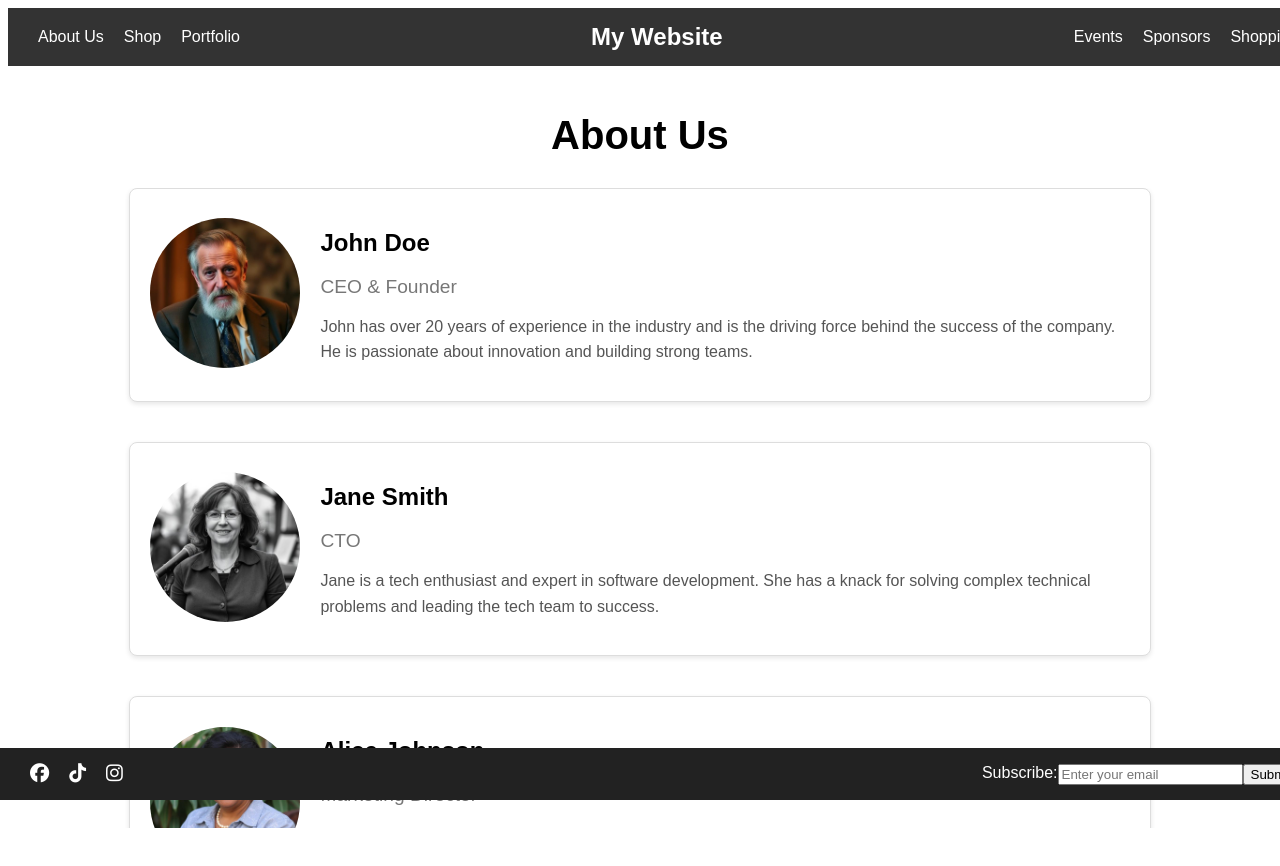
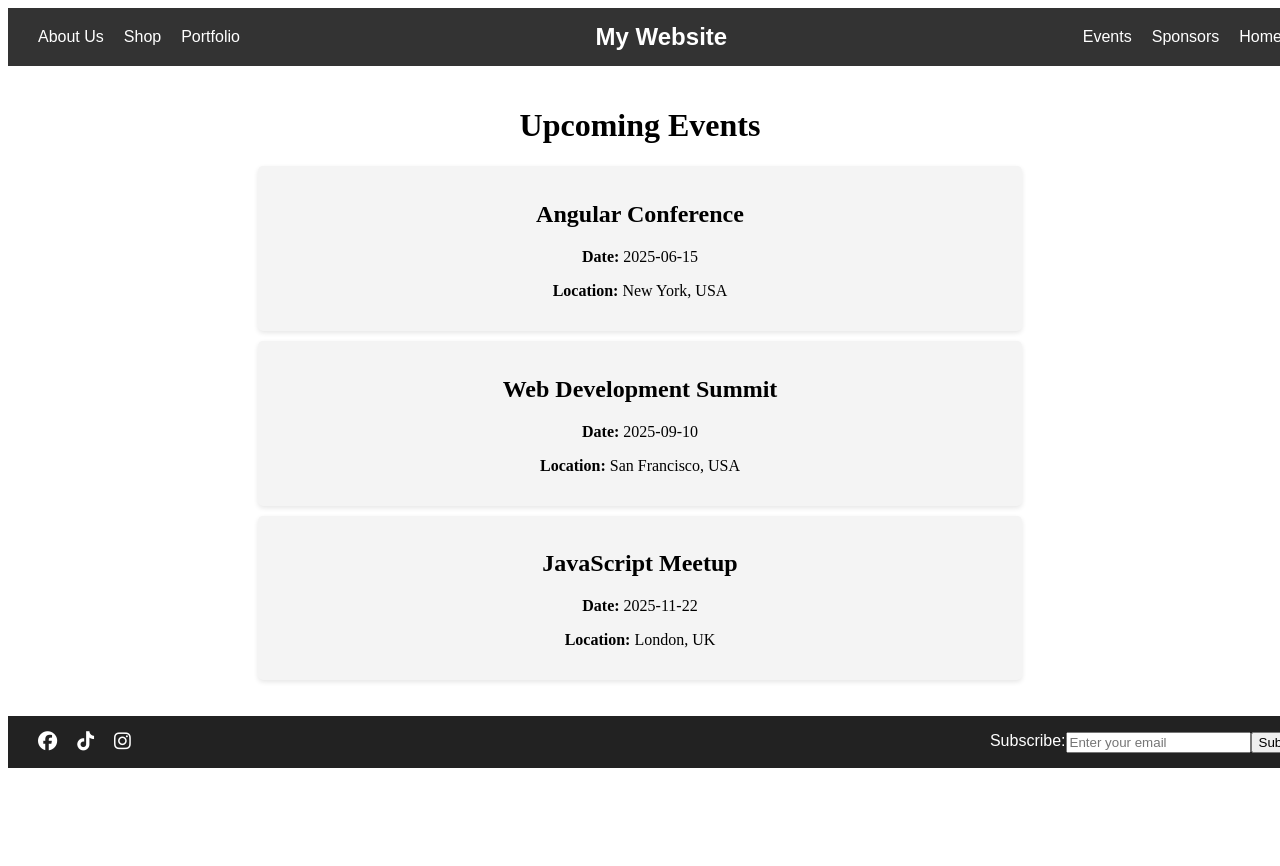
Before and after one commit to Eplass/IB-Project, an Angular app in the folder ib-app/: page /events in a window 1280 px wide. Before the commit this address led to /. Shown: the top 866 px of the page. Built offline with nearby package versions, Linux system fonts and the light colour scheme.

Commit message:
Added events page component with mock data and updated styling and routing to the events page

```diff
--- a/ib-app/src/app/app.component.html
+++ b/ib-app/src/app/app.component.html
@@ -1,7 +1,5 @@
 <main>
   <app-header></app-header>
-  <!-- <app-countdown></app-countdown> -->
-  <app-about-us></app-about-us>
-  <app-footer></app-footer>
 </main>
 <router-outlet />
+<app-footer></app-footer>
--- a/ib-app/src/app/app.component.ts
+++ b/ib-app/src/app/app.component.ts
@@ -1,5 +1,5 @@
 import { Component } from '@angular/core';
-import { RouterOutlet } from '@angular/router';
+import { NavigationEnd, Router, RouterOutlet } from '@angular/router';
 import { HeaderComponent } from './header/header.component';
 import { FooterComponent } from './footer/footer.component';
 import { CountDownComponent } from './countdown/countdown.component';
@@ -19,4 +19,14 @@ import { AboutUsComponent } from './about-us/about-us.component';
 })
 export class AppComponent {
   title = 'ib-app';
+  isEventsPage = false;
+
+  constructor(private router: Router) {
+    this.router.events.subscribe(event => {
+      if (event instanceof NavigationEnd) {
+        // Hide components when on the Events page
+        this.isEventsPage = event.url === '/events';
+      }
+    });
+  }
 }
--- a/ib-app/src/app/app.routes.ts
+++ b/ib-app/src/app/app.routes.ts
@@ -1,3 +1,18 @@
-import { Routes } from '@angular/router';
+import { RouterModule, Routes } from '@angular/router';
+import { EventsComponent } from './events/events.component';
+import { NgModule } from '@angular/core';
+import { AppComponent } from './app.component';
+import { AboutUsComponent } from './about-us/about-us.component';
 
-export const routes: Routes = [];
+export const routes: Routes = [
+    { path: '', redirectTo: '/home', pathMatch: 'full' }, // Redirect empty route to Home
+    { path: 'home', component: AboutUsComponent },
+    { path: 'events', component: EventsComponent },
+];
+
+@NgModule({
+    imports: [RouterModule.forRoot(routes)],
+    exports: [RouterModule]
+})
+
+export class AppRoutingModule { }
--- /dev/null
+++ b/ib-app/src/app/events/events.component.css
@@ -0,0 +1,18 @@
+.events-container {
+  text-align: center;
+  padding: 20px;
+}
+
+.event-list {
+  list-style: none;
+  padding: 0;
+}
+
+.event-list li {
+  background: #f4f4f4;
+  margin: 10px auto;
+  padding: 15px;
+  border-radius: 5px;
+  width: 60%;
+  box-shadow: 0 2px 5px rgba(0, 0, 0, 0.1);
+}
--- /dev/null
+++ b/ib-app/src/app/events/events.component.html
@@ -0,0 +1,14 @@
+<div class="events-container">
+  <nav>
+    <a routerLink="/events"></a>
+  </nav>
+  <h1>Upcoming Events</h1>
+
+  <ul class="event-list">
+    <li *ngFor="let event of events">
+      <h2>{{ event.name }}</h2>
+      <p><strong>Date:</strong> {{ event.date }}</p>
+      <p><strong>Location:</strong> {{ event.location }}</p>
+    </li>
+  </ul>
+</div>
--- /dev/null
+++ b/ib-app/src/app/events/events.component.ts
@@ -0,0 +1,16 @@
+import { NgFor } from '@angular/common';
+import { Component } from '@angular/core';
+
+@Component({
+  selector: 'app-events',
+  imports: [NgFor],
+  templateUrl: './events.component.html',
+  styleUrl: './events.component.css'
+})
+export class EventsComponent {
+  events = [
+    { name: 'Angular Conference', date: '2025-06-15', location: 'New York, USA' },
+    { name: 'Web Development Summit', date: '2025-09-10', location: 'San Francisco, USA' },
+    { name: 'JavaScript Meetup', date: '2025-11-22', location: 'London, UK' }
+  ];
+}
--- a/ib-app/src/app/footer/footer.component.css
+++ b/ib-app/src/app/footer/footer.component.css
@@ -40,11 +40,10 @@ body {
     background-color: #222;
     padding: 15px 20px;
     color: white;
-    position: absolute;
+    /* position: fixed; */
     bottom: 0;
-    width: 100vw;
-    position: absolute;
-    right: 0;
+    width: 100%;
+    right: -1;
     left: 0;
 }
 
--- a/ib-app/src/app/header/header.component.css
+++ b/ib-app/src/app/header/header.component.css
@@ -10,7 +10,7 @@ body {
     background-color: #333;
     padding: 15px 20px;
     color: white;
-    width: 100vw;
+    width: 100%;
 }
 
 .header .title {
--- a/ib-app/src/app/header/header.component.html
+++ b/ib-app/src/app/header/header.component.html
@@ -10,9 +10,9 @@
         </ul>
         <div class="title">My Website</div>
         <ul class="nav-links">
-            <li><a href="#">Events</a></li>
+            <li><a href="/events">Events</a></li>
             <li><a href="#">Sponsors</a></li>
-            <li><a href="#">Shopping</a></li>
+            <li><a href="">Home</a></li>
         </ul>
     </header>
 </body>
```
Also changed, not shown: 1 other file (tests, documents, lock files or other folders).
